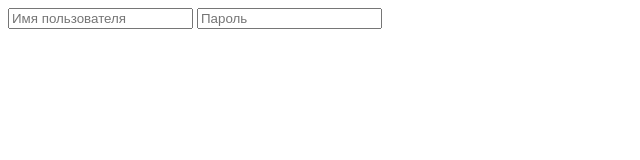
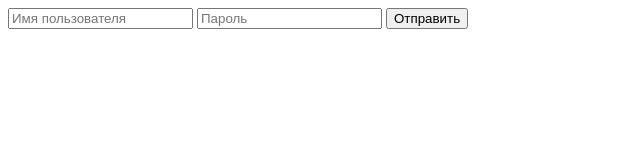
Before and after one commit to Serg12345/html, a plain HTML site: page index.html in a window 1280 px wide. Shown: the whole page, without its empty margins (0-640 px from the left). Drawn offline with Linux system fonts and the light colour scheme.

Commit message:
Форма. Поля ввода Имя, Пароль, кнопка Отправить

```diff
--- a/index.html
+++ b/index.html
@@ -5,10 +5,11 @@
 	<title>Html</title>
 </head>
 <body>
-<!-- Форма. Поля ввода Имя, Пароль -->
+<!-- Форма. Поля ввода Имя, Пароль, кнопка Отправить -->
 <form action="" method="post">
 	<input type="text" name="name" placeholder="Имя пользователя">
 	<input type="password" name="password" placeholder="Пароль">
+	<input type="submit" value="Отправить">
 </form>
 </body>
 </html>
```
